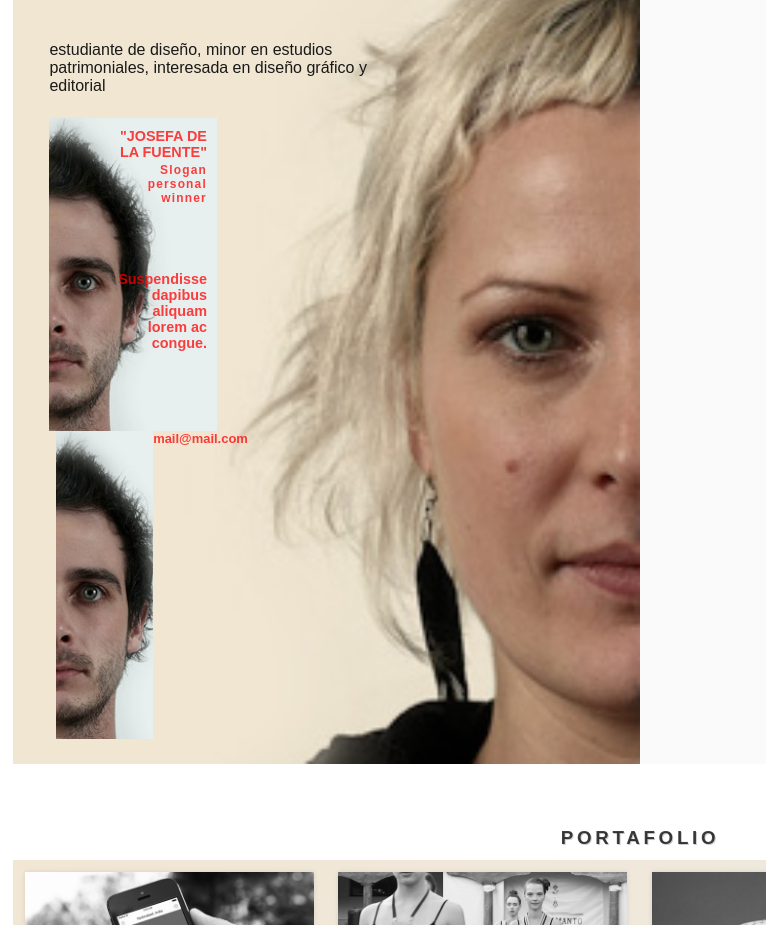
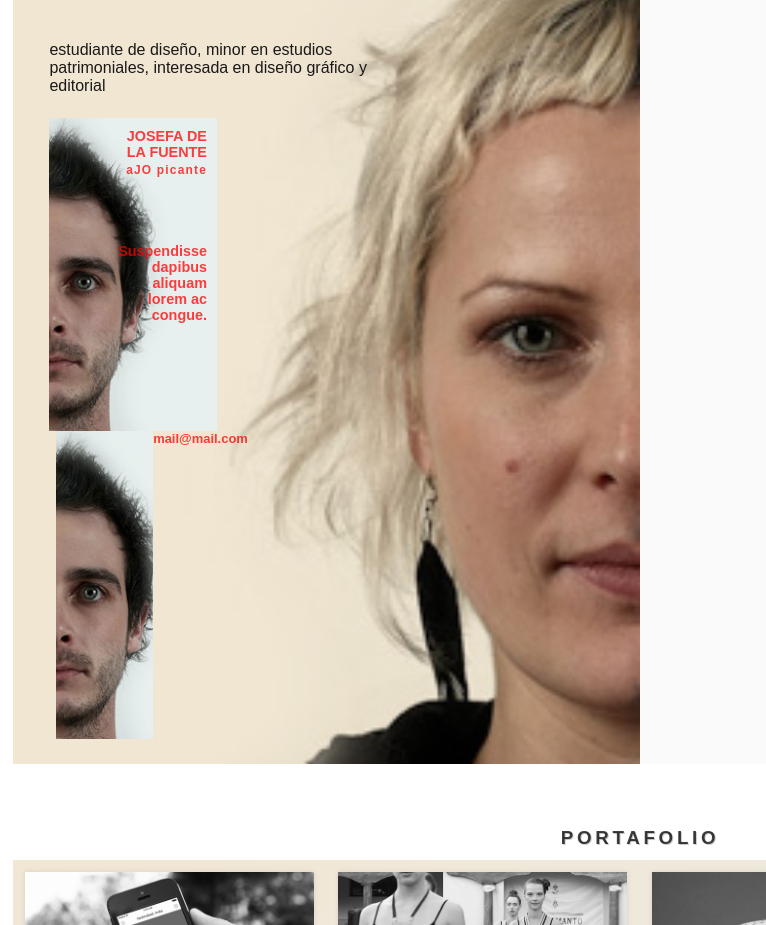
Before and after one commit to pilarfundamental/delaFuente-Saavedra, a plain HTML site: page index.html in a window 1280 px wide. Shown: the part 920-1845 px from the top of the page, without its empty margins (0-766 px from the left). Drawn offline with Linux system fonts and the light colour scheme; a web font is replaced by a local one.

Commit message:
Add files via upload

```diff
--- a/index.html
+++ b/index.html
@@ -51,8 +51,8 @@
 		<address><a href="mailto:pmsaavedra@uc.cl>pmsaavedra@uc.cl</a></address>
 	</div><!--/dupla primera-->
 	<div class="dupla segunda">
-		<h4>"JOSEFA DE LA FUENTE"</h4>
-		<h5>Slogan personal winner</h5>
+		<h4>JOSEFA DE LA FUENTE</h4>
+		<h5>aJO picante</h5>
 		<p>Suspendisse dapibus aliquam lorem ac congue.</p>
 		<address><a href="mailto:mail@mail.com">mail@mail.com</a></address>
 	</div><!--/dupla segunda-->
```
